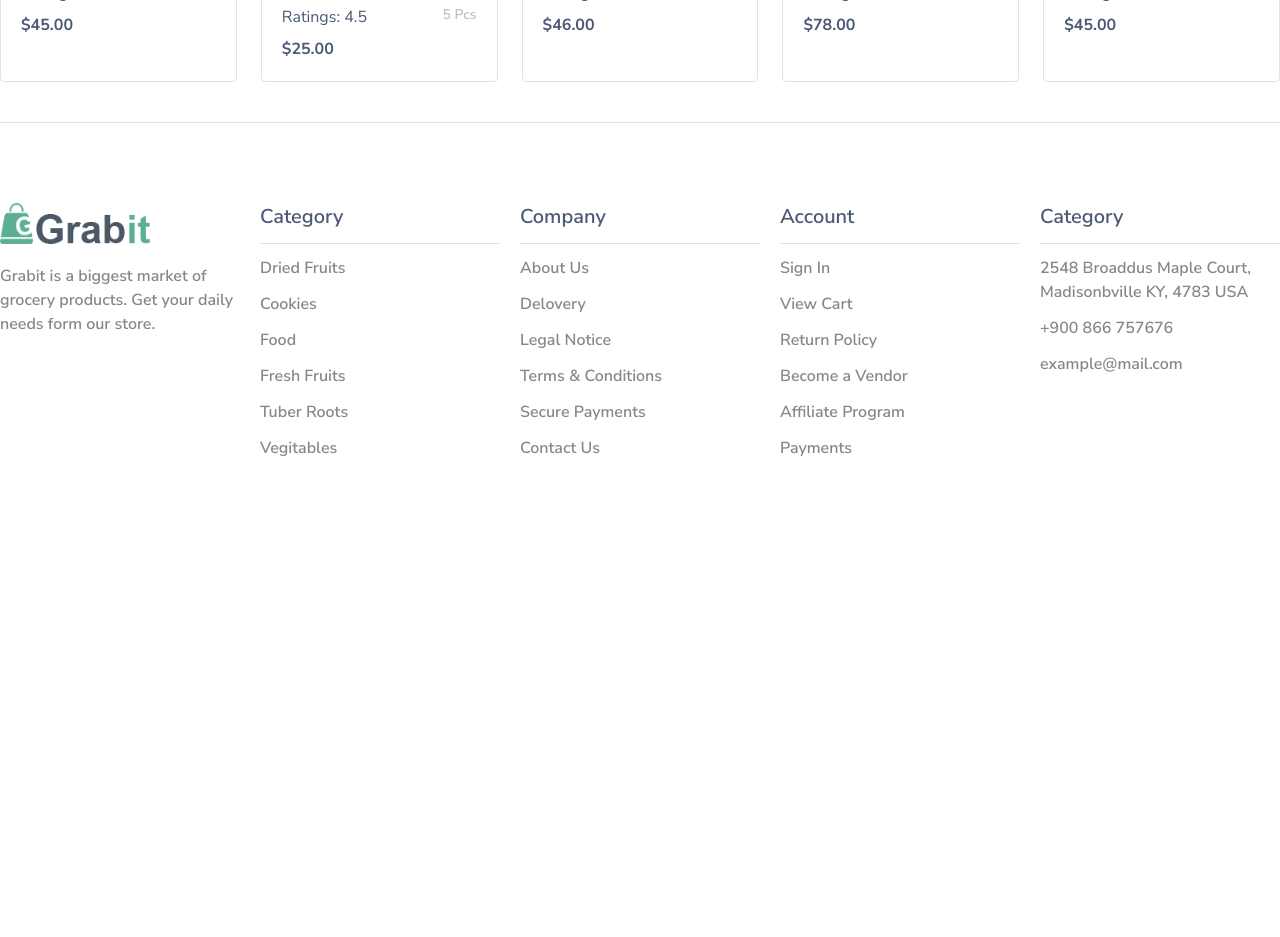
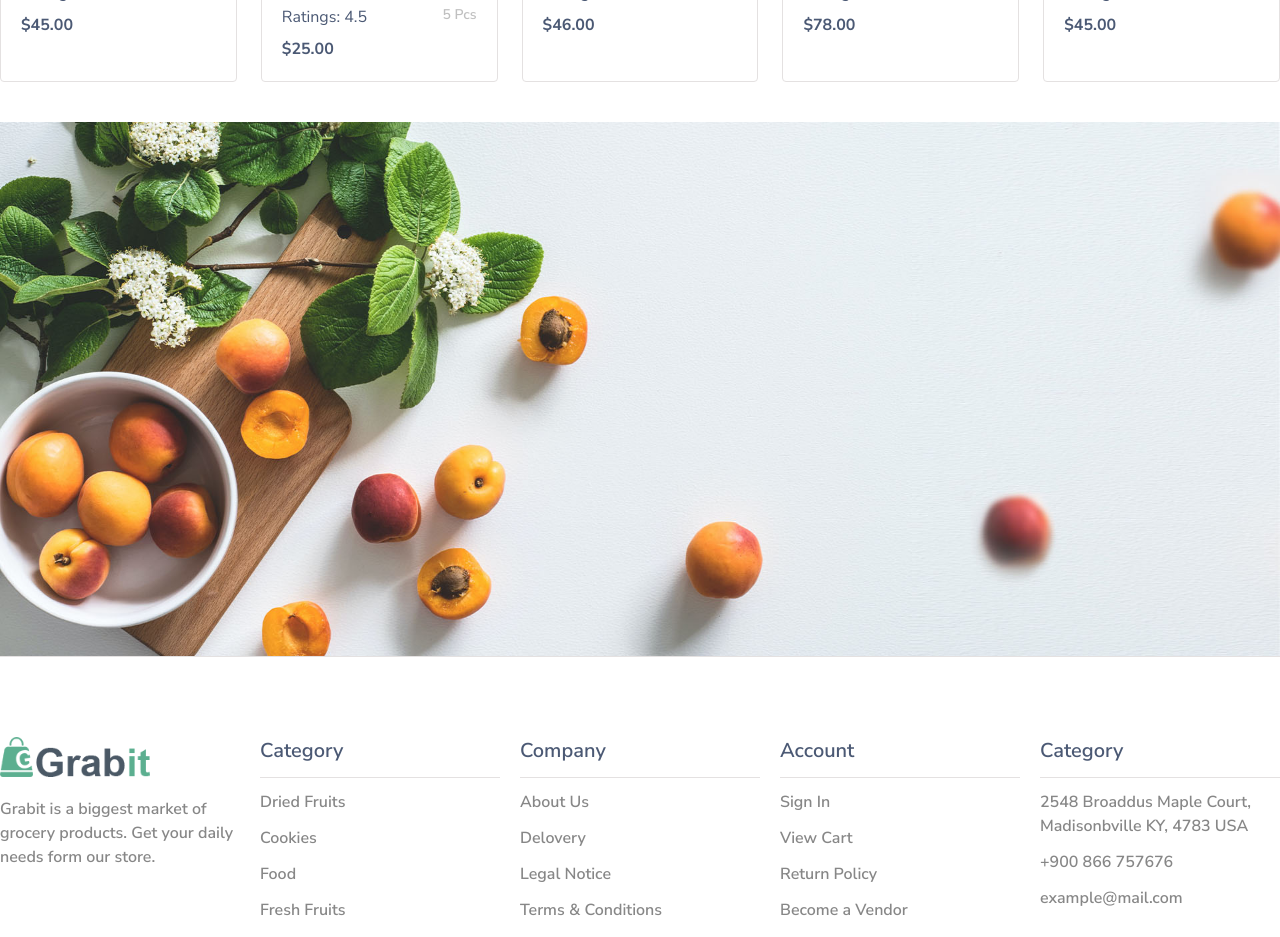
Before and after one commit to SalehAhmed19/e-com, a React (Vite) app: page / in a window 1280 px wide. Shown: the part 1460-2397 px from the top of the page. Before the commit the page ends 1932 px from the top, so only its background shows below. Built offline with nearby package versions, Linux system fonts and the light colour scheme.

Commit message:
section-banner incomplete

```diff
--- a/src/Components/Isolated/Banner.jsx
+++ b/src/Components/Isolated/Banner.jsx
@@ -1,19 +1,9 @@
 import React from "react";
-import banner from "../../assets/img/1.jpg";
-
+import banner from "../../assets/img/banner.jpg";
 function Banner() {
   return (
-    <div className="relative flex items-center">
-      <div className="absolute mx-20">
-        <p className="text-[#5CAF90] font-bold text-xl">Starting at $20</p>
-        <h1 className="font-bold text-6xl my-10">
-          Organic and healthy <br /> Vagitables
-        </h1>
-        <button className="bg-[#4B5966] text-white rounded-sm px-5 py-2">
-          Shop Now
-        </button>
-      </div>
-      <img className="my-10" src={banner} alt="" />
+    <div className="">
+      <img src={banner} alt="" />
     </div>
   );
 }
--- /dev/null
+++ b/src/Components/Isolated/Hero.jsx
@@ -0,0 +1,21 @@
+import React from "react";
+import banner from "../../assets/img/1.jpg";
+
+function Hero() {
+  return (
+    <div className="relative flex items-center">
+      <div className="absolute mx-20">
+        <p className="text-[#5CAF90] font-bold text-xl">Starting at $20</p>
+        <h1 className="font-bold text-6xl my-10">
+          Organic and healthy <br /> Vagitables
+        </h1>
+        <button className="bg-[#4B5966] text-white rounded-sm px-5 py-2">
+          Shop Now
+        </button>
+      </div>
+      <img className="my-10" src={banner} alt="" />
+    </div>
+  );
+}
+
+export default Hero;
--- a/src/Pages/Home/Home.jsx
+++ b/src/Pages/Home/Home.jsx
@@ -1,15 +1,17 @@
 import React from "react";
 import "../../Style/Home.css";
-import Banner from "../../Components/Isolated/Banner";
 import Categories from "../../Components/Isolated/Categories";
 import Deals from "../../Components/Isolated/Deals";
+import Hero from "../../Components/Isolated/Hero";
+import Banner from "../../Components/Isolated/Banner";
 
 function Home() {
   return (
     <div className="m-w">
-      <Banner />
+      <Hero />
       <Categories />
       <Deals />
+      <Banner />
     </div>
   );
 }
```
Also changed, not shown: src/assets/img/banner.jpg (renamed from src/assets/img/1 (1).jpg).
